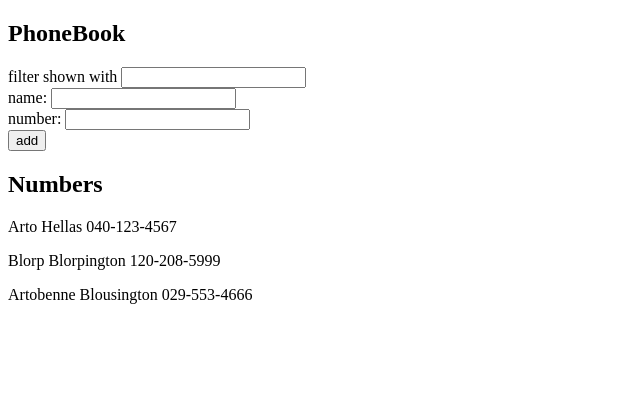
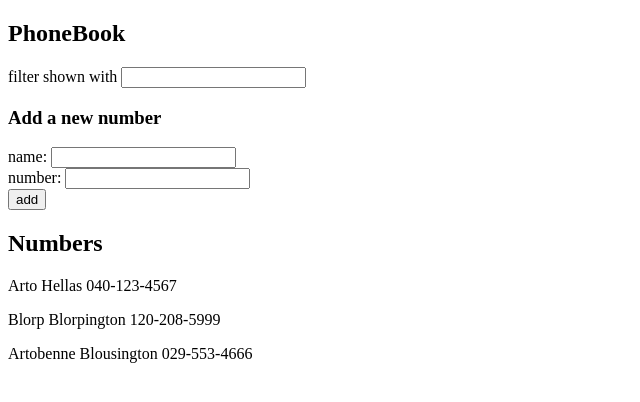
Before and after one commit to keelahnkhan/fullstackopen2022, a React (Create React App) app in the folder part2/phonebook/: page / in a window 1280 px wide. Shown: the top 402 px of the page, without its empty margins (0-640 px from the left). Built offline with nearby package versions, Linux system fonts and the light colour scheme.

Commit message:
Exercise 2.10, refactored out individual elements of page into their own components

```diff
--- a/part2/phonebook/src/App.js
+++ b/part2/phonebook/src/App.js
@@ -1,6 +1,10 @@
 import React, { useState } from 'react';
+import Filter from './components/Filter';
+import PersonForm from './components/PersonForm';
+import Persons from './components/Persons';
 
-const App = () => {;
+const App = () => {
+
   const [persons, setPersons] = useState([
     { name: 'Arto Hellas', number: '040-123-4567'},
     { name: 'Blorp Blorpington', number: '120-208-5999'},
@@ -44,30 +48,15 @@ const App = () => {;
   return (
     <div>
       <h2>PhoneBook</h2>
-      <div>
-        filter shown with <input value={criteria} onChange={changeCriteria}/>
-      </div>
-      <form onSubmit={updatePersons}>
-        <div>
-          name: <input value={newPerson.name} onChange={changeName}/>
-        </div>
-        <div>
-          number: <input value={newPerson.number} onChange={changeNumber}/>
-        </div>
-        <div>
-          <button type="submit">add</button>
-        </div>
-      </form>
+      <Filter criteria={criteria} changeCriteria={changeCriteria}/>
+
+      <h3>Add a new number</h3>
+      <PersonForm newPerson={newPerson}
+                  updatePersons={updatePersons}
+                  changeName={changeName}
+                  changeNumber={changeNumber}/>
       <h2>Numbers</h2>
-      <div>
-        {persons
-          .filter((person) =>
-            person.name.toLowerCase().includes(criteria.toLowerCase().trim()))
-          .map((person) =>
-            <p key={person.name}>
-              {person.name} {person.number}
-            </p>)}
-      </div>
+      <Persons persons={persons} criteria={criteria} />
     </div>
   );
 }
--- /dev/null
+++ b/part2/phonebook/src/components/Filter.js
@@ -0,0 +1,9 @@
+const Filter = ({criteria, changeCriteria}) => {
+  return (
+    <div>
+      filter shown with <input value={criteria} onChange={changeCriteria}/>
+    </div>
+  );
+}
+
+export default Filter;
--- /dev/null
+++ b/part2/phonebook/src/components/PersonForm.js
@@ -0,0 +1,19 @@
+const PersonForm = (props) => {
+
+  let newPerson = props.newPerson;
+  return (
+    <form onSubmit={props.updatePersons}>
+      <div>
+        name: <input value={newPerson.name} onChange={props.changeName}/>
+      </div>
+      <div>
+        number: <input value={newPerson.number} onChange={props.changeNumber}/>
+      </div>
+      <div>
+        <button type="submit">add</button>
+      </div>
+    </form>
+  );
+};
+
+export default PersonForm;
--- /dev/null
+++ b/part2/phonebook/src/components/Persons.js
@@ -0,0 +1,15 @@
+const Persons = ({persons, criteria}) => {
+  return (
+    <div>
+      {persons
+        .filter((person) =>
+          person.name.toLowerCase().includes(criteria.toLowerCase().trim()))
+        .map((person) =>
+          <p key={person.name}>
+            {person.name} {person.number}
+          </p>)}
+    </div>
+  );
+};
+
+export default Persons;
```
